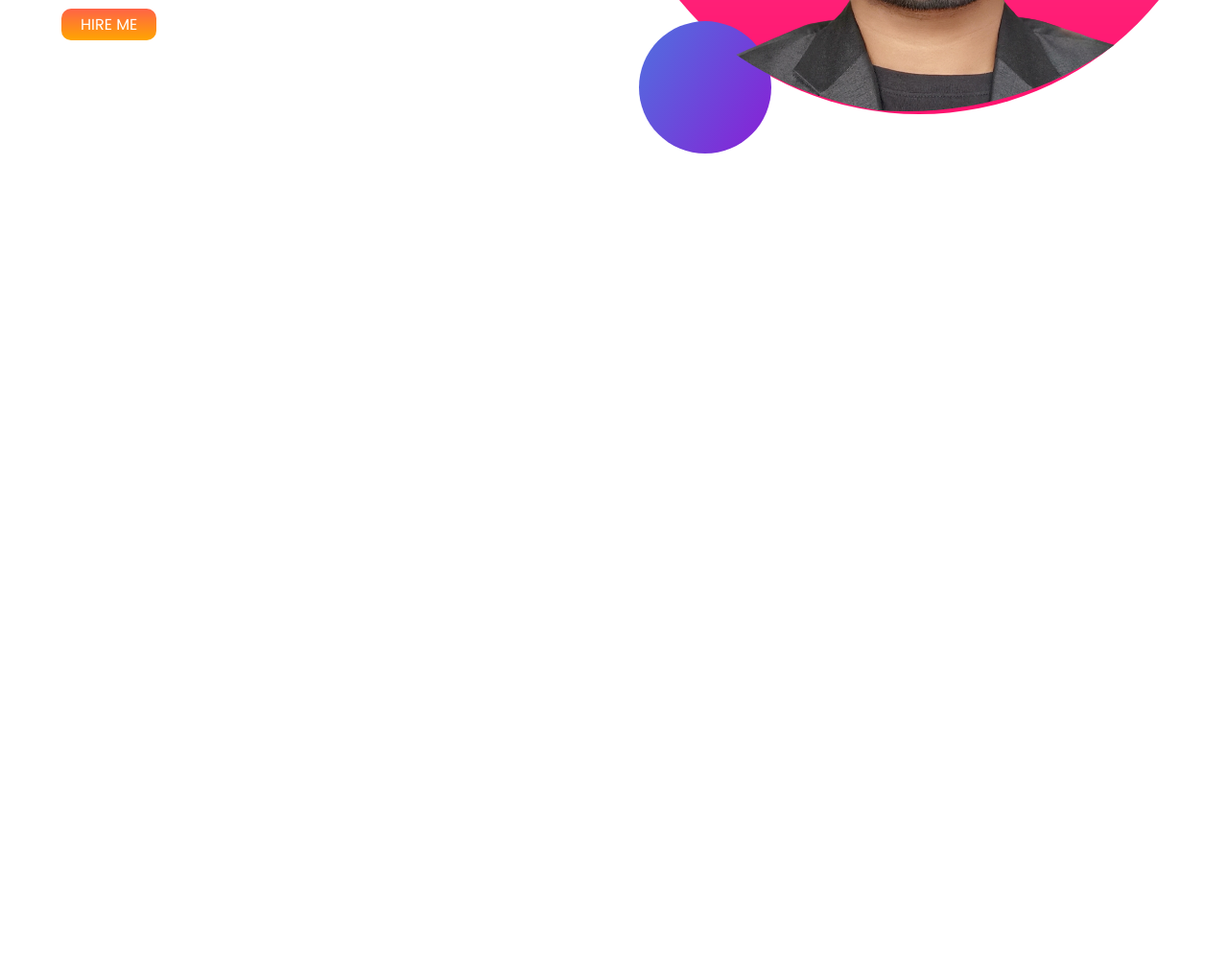
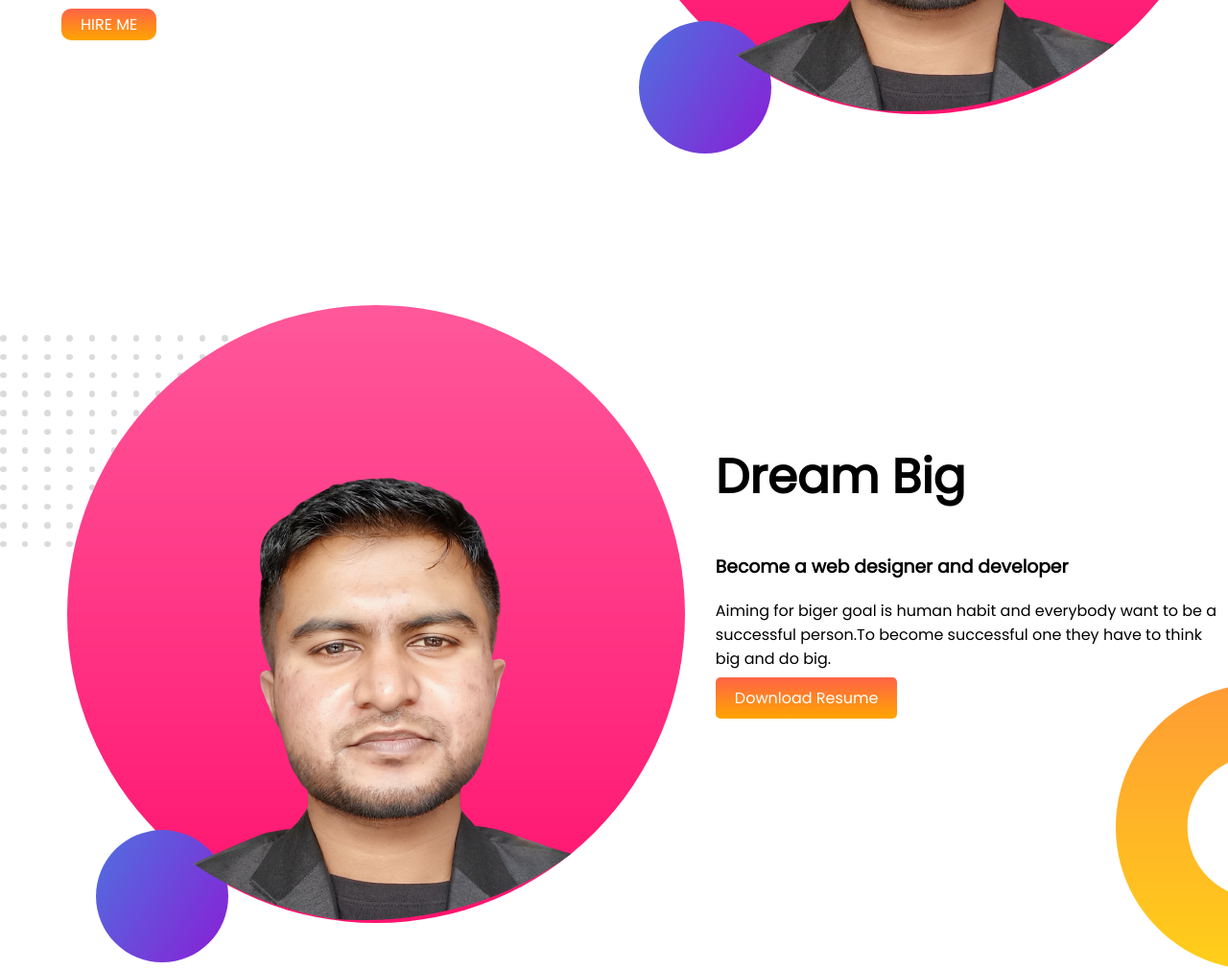
Before and after one commit to Mahmudul-Hasan-dev/Dev-profile-mahmudul, a plain HTML site: page index.html in a window 1280 px wide. Shown: the part 525-1536 px from the top of the page at 96% size. Before the commit the page ends 800 px from the top, so only its background shows below. Drawn offline with Linux system fonts and the light colour scheme.

Commit message:
dream big section completed

```diff
--- a/index.html
+++ b/index.html
@@ -31,6 +31,18 @@
             <img src="images/my-bg3.png" alt="images">
         </div>
     </section>
+    <section class="dream-big">
+        <div class="dream-big-img">
+            <img src="images/my-bg3.png" alt="second image">
+        </div>
+        <div class="dream-big-text">
+            <h1>Dream Big</h1>
+            <h3>Become a web designer and developer</h3>
+            <p>Aiming for biger goal is human habit and everybody want to be a successful person.To become successful
+                one they have to think big and do big.</p>
+            <a class="download-cv" href="">Download Resume</a>
+        </div>
+    </section>
 </body>
 
 </html>
--- a/style.css
+++ b/style.css
@@ -30,3 +30,25 @@ section{
     padding : 5px 20px;
     border-radius: 10px;
 }
+.dream-big{
+    margin-top: 150px;
+    background-image: url(images/dream-bg.png);
+    background-repeat: no-repeat;
+    background-position:right bottom;
+}
+.dream-big-img{
+    width: 70%;
+    margin-right: 5px;
+}
+.dream-big-text{
+    width: 50%;
+    padding-right: 5px;
+    padding-top: 100px;
+}
+.download-cv{
+    text-decoration: none;
+    background-image: linear-gradient(tomato,orange);
+    border-radius: 5px;
+    color: white;
+    padding: 10px 20px;
+}
```
